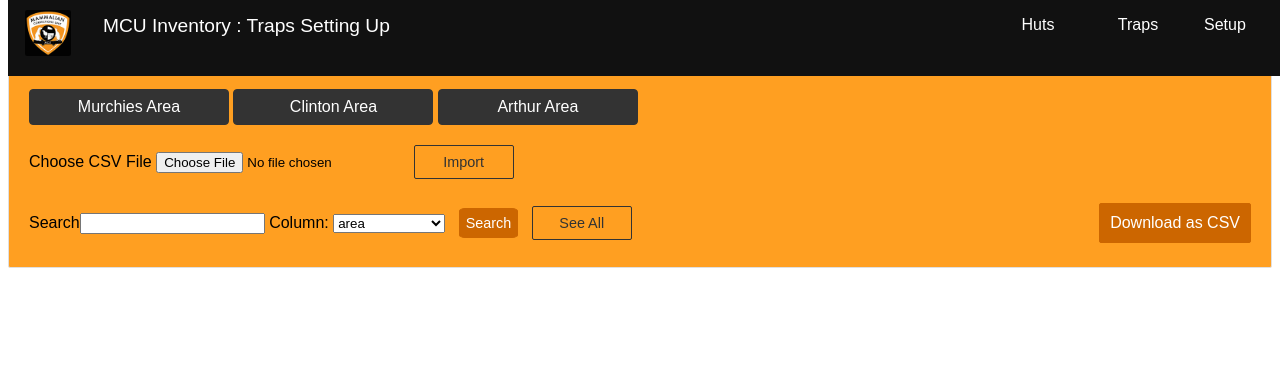
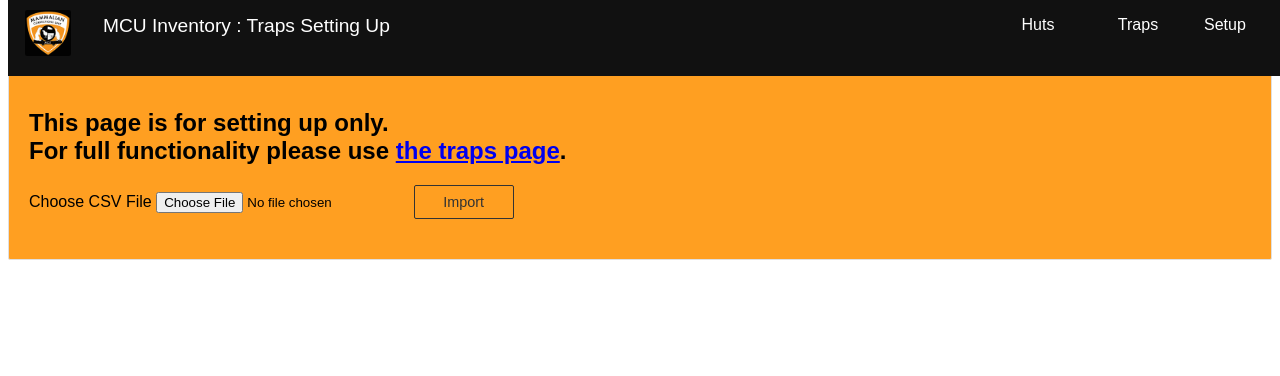
Before and after one commit to yaorasa/MCUDB, a PHP site: page /MCU/mcutrapSET.php in a window 1280 px wide. Shown: the top 376 px of the page. Run offline with PHP 8.4, Linux system fonts and the light colour scheme; data that the repository does not hold is empty.

Commit message:
Make setting up page different from normal traps

```diff
--- a/mcutrapSET.php
+++ b/mcutrapSET.php
@@ -231,7 +231,9 @@ if (isset($_POST["import"])) {
     <script src="jquery-3.2.1.min.js"></script>
     <link rel="stylesheet" href="./mcustyle.css">
     <style>
-
+        h2 {
+            margin-top: 20px;
+        }
     </style>
     <script type="text/javascript">
         $(document).ready(function() {
@@ -293,8 +295,9 @@ if (isset($_POST["import"])) {
     </script>
 </head>
 
+<body>
 
-<body>
+
     <nav class="navbar sticky">
         <a class="navbar-brand" href="http://localhost/MCU/mcuDB/mcutrapset.php">
             <div class="logo-image">
@@ -324,7 +327,7 @@ if (isset($_POST["import"])) {
     <div class="outer-scontainer">
         <div class="row">
 
-            <form class="form-horizontal" action="" method="post">
+            <!-- <form class="form-horizontal" action="" method="post">
                 <div class="searchExport">
                     <div class="input-row">
                         <button type="submit" value="Murchies" name="area1" class="btn-area">Murchies Area</button>
@@ -334,7 +337,10 @@ if (isset($_POST["import"])) {
                     </div>
 
                 </div>
-            </form>
+            </form> -->
+            <h2>This page is for setting up only. <br>
+        For full functionality please use <a href="http://localhost/MCU/mcuDB/mcutrap.php">
+            the traps page</a>.</h2>
 
             <form class="form-horizontal" action="" method="post" name="frmCSVImport" id="frmCSVImport" enctype="multipart/form-data">
                 <div class="input-row">
@@ -346,7 +352,7 @@ if (isset($_POST["import"])) {
                 </div>
 
             </form>
-            <div class="searchExport">
+            <!-- <div class="searchExport">
                 <form class="form-horizontal" action="" method="POST">
                     Search<input type="text" name="search">
                     Column: <select name="column">
@@ -372,8 +378,8 @@ if (isset($_POST["import"])) {
                 </form>
 
                 <!-- link to download -->
-                <a href="#" class="export" onclick="download_table_as_csv('userTable');">Download as CSV</a>
-            </div>
+            <!--<a href="#" class="export" onclick="download_table_as_csv('userTable');">Download as CSV</a>
+            </div> -->
         </div>
 
     </div>
@@ -385,13 +391,13 @@ if (isset($_POST["import"])) {
         $sqlSelect = "SELECT * FROM mcuTrap";
     }
 
-    if (isset($_POST['area1'])) {
-        $sqlSelect = "SELECT * FROM mcuTrap where area = 'Murchies'";
-    } else if (isset($_POST['area2'])) {
-        $sqlSelect = "SELECT * FROM mcuTrap where area = 'Clinton'";
-    } else if (isset($_POST['area3'])) {
-        $sqlSelect = "SELECT * FROM mcuTrap where area = 'Arthur'";
-    }
+    // if (isset($_POST['area1'])) {
+    //     $sqlSelect = "SELECT * FROM mcuTrap where area = 'Murchies'";
+    // } else if (isset($_POST['area2'])) {
+    //     $sqlSelect = "SELECT * FROM mcuTrap where area = 'Clinton'";
+    // } else if (isset($_POST['area3'])) {
+    //     $sqlSelect = "SELECT * FROM mcuTrap where area = 'Arthur'";
+    // }
 
 
 
```
